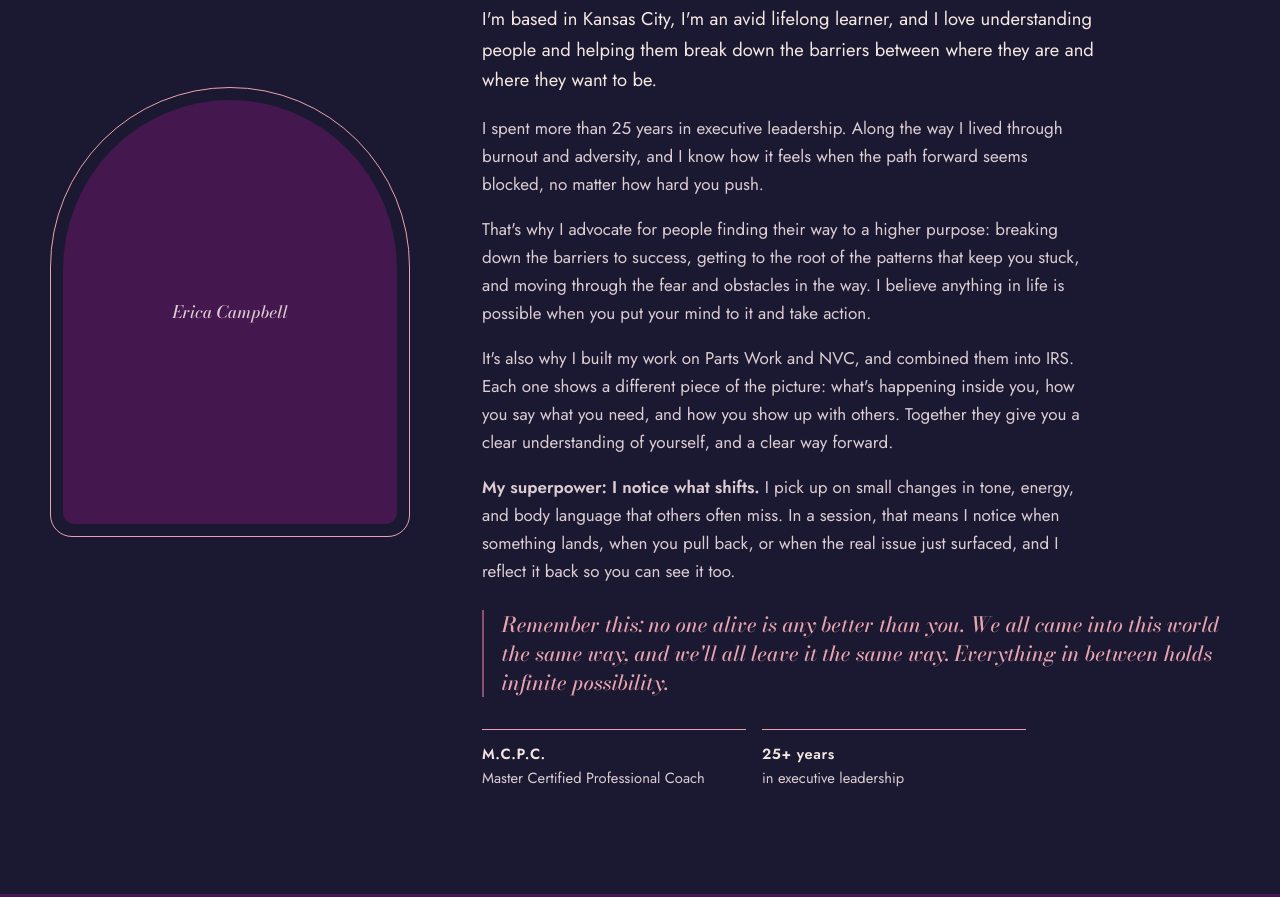
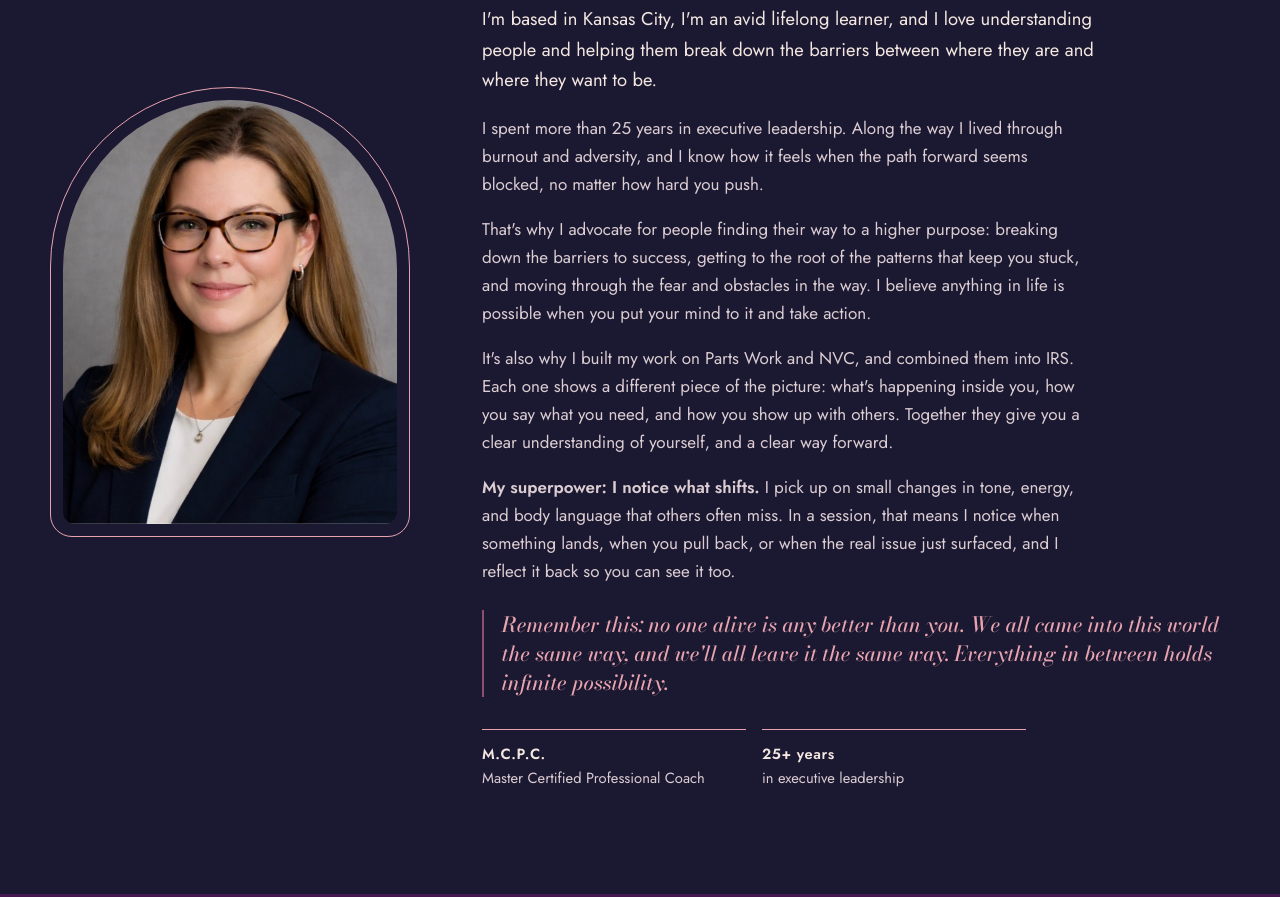
Before and after one commit to ericamcampbell-1977/emc.coach, a plain HTML site: page index.html in a window 1280 px wide. Shown: the part 5297-6194 px from the top of the page. Drawn offline with nearby package versions, Linux system fonts and the light colour scheme; a script that the page names is missing.

Commit message:
Image _fix

```diff
--- a/index.html
+++ b/index.html
@@ -237,8 +237,8 @@
     <section class="about wrap" id="about">
       <div class="portrait-ring">
         <div class="portrait">
-          <!-- Your photo: erica.jpg (main folder) -->
-          <img src="erica.jpg" alt="Erica Campbell" loading="lazy" onerror="this.remove()">
+          <!-- Your photo: images/erica.jpg -->
+          <img src="images/erica.jpg" alt="Erica Campbell" loading="lazy" onerror="this.remove()">
           <span class="portrait-fallback">Erica Campbell</span>
         </div>
       </div>
```
